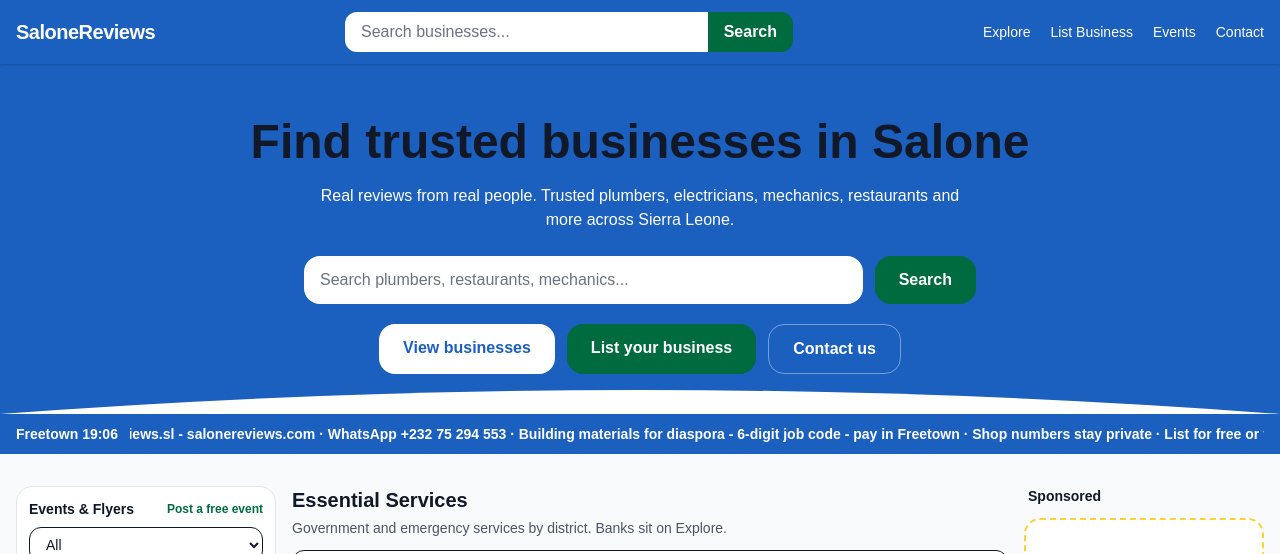
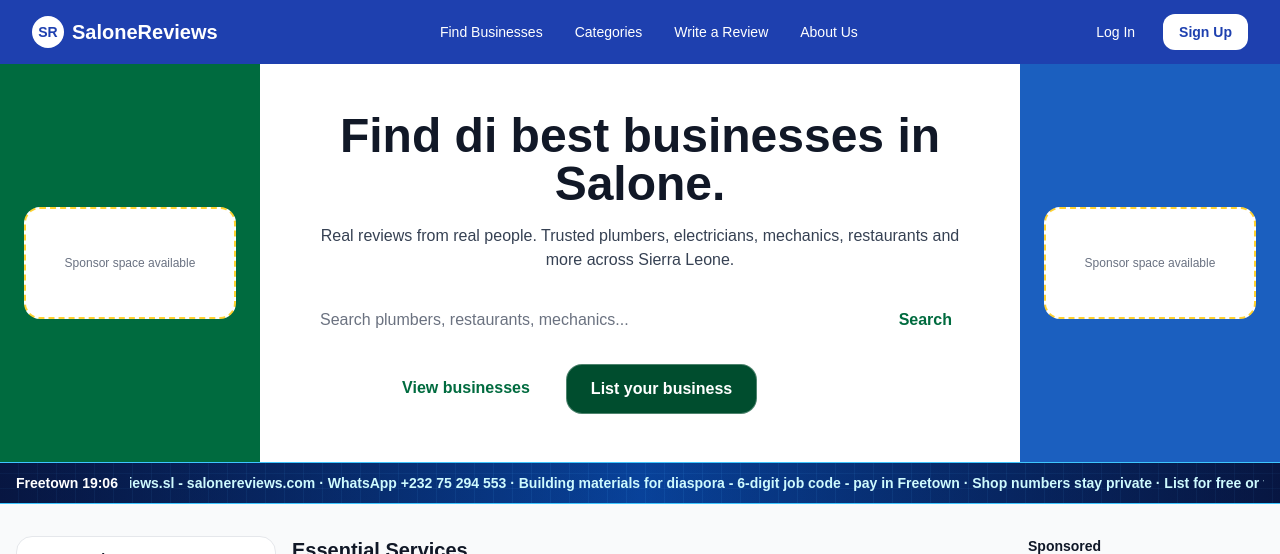
Before and after one commit to haroldbarber18/salone-reviews, a Next.js app: page / in a window 1280 px wide. Shown: the top 554 px of the page. Built offline with nearby package versions, Linux system fonts and the light colour scheme; no server answers; the database is empty.

Commit message:
Restore last working Navbar and home page

```diff
--- a/app/page.tsx
+++ b/app/page.tsx
@@ -1,5 +1,4 @@
 "use client";
-
 import { useEffect, useMemo, useState } from "react";
 import Link from "next/link";
 import { useRouter } from "next/navigation";
@@ -520,26 +519,30 @@ export default function HomePage() {
   const handleAreaFind = (e: React.FormEvent) => {
     e.preventDefault();
     const parts = [findTrade, findArea].map((s) => s.trim()).filter(Boolean);
-    const query = parts.join(" ");
-    router.push(query ? `/explore?q=${encodeURIComponent(query)}` : "/explore");
+    router.push(parts.length ? `/explore?q=${encodeURIComponent(parts.join(" "))}` : "/explore");
   };
 
   return (
     <div className="min-h-screen bg-white flex flex-col">
       <Navbar />
+
       <main className="flex-1">
-        {/* HEADER — blue with curve */}
-        <section className="relative bg-[#1B5FBF] pb-10">
-          <div className="max-w-7xl mx-auto px-4 pt-8 sm:pt-12 text-center">
-            <h1 className="text-3xl sm:text-5xl font-bold mb-3 leading-tight text-white">
-              Find trusted businesses in{" "}
-              <span className="text-[#006B3F]">Salone</span>
+        <section>
+          <div className="grid grid-cols-1 lg:grid-cols-[260px_1fr_260px] items-stretch">
+            <div className="order-2 lg:order-1 bg-white lg:bg-[#006B3F] flex items-center justify-center p-6">
+              <div className="w-full max-w-[260px]">
+                <SponsorCard ad={byPlacement("top1")} compact />
+              </div>
+            </div>
+
+            <div className="order-1 lg:order-2 bg-[#006B3F] lg:bg-white text-center px-3 sm:px-4 py-8 sm:py-12">
+              <h1 className="text-3xl sm:text-5xl font-bold mb-4 text-white lg:text-gray-900">
+                Find di best businesses in Salone.
               </h1>
-            <p className="text-white mb-6 max-w-2xl mx-auto text-sm sm:text-base">
+              <p className="text-white/90 lg:text-gray-700 mb-6 max-w-2xl mx-auto text-sm sm:text-base">
                 Real reviews from real people. Trusted plumbers, electricians,
                 mechanics, restaurants and more across Sierra Leone.
               </p>
-
               <form onSubmit={handleSearch} className="flex flex-col sm:flex-row gap-3 max-w-2xl mx-auto">
                 <input
                   value={search}
@@ -547,18 +550,17 @@ export default function HomePage() {
                   placeholder="Search plumbers, restaurants, mechanics..."
                   className="flex-1 rounded-2xl px-4 py-3 bg-white text-gray-900 outline-none"
                 />
-              <button type="submit" className="bg-[#006B3F] text-white font-semibold px-6 py-3 rounded-2xl">
+                <button type="submit" className="bg-white text-[#006B3F] font-semibold px-6 py-3 rounded-2xl">
                   Search
                 </button>
               </form>
-
               <div className="flex flex-col sm:flex-row gap-3 justify-center mt-5">
-              <Link href="/explore" className="bg-white text-[#1B5FBF] font-semibold px-6 py-3 rounded-2xl">
+                <Link href="/explore" className="bg-white text-[#006B3F] font-semibold px-6 py-3 rounded-2xl">
                   View businesses
                 </Link>
                 <Link
                   href="/list-business"
-                className="bg-[#006B3F] text-white font-semibold px-6 py-3 rounded-2xl"
+                  className="bg-[#004d2e] text-white font-semibold px-6 py-3 rounded-2xl border border-white/30"
                 >
                   List your business
                 </Link>
@@ -571,24 +573,23 @@ export default function HomePage() {
               </div>
             </div>
 
-          {/* Curve */}
-          <div className="absolute bottom-0 left-0 right-0 h-12 overflow-hidden">
-            <svg viewBox="0 0 1440 48" className="w-full h-full" preserveAspectRatio="none">
-              <path d="M0,48 Q720,0 1440,48 L1440,48 L0,48 Z" fill="#ffffff" />
-            </svg>
+            <div className="order-3 bg-[#1B5FBF] flex items-center justify-center p-6">
+              <div className="w-full max-w-[260px]">
+                <SponsorCard ad={byPlacement("top2")} compact />
+              </div>
+            </div>
           </div>
         </section>
 
-        {/* Matching blue ticker bar */}
-        <div className="bg-[#1B5FBF] text-white">
+        <div className="sr-bluebar text-white">
           <div className="max-w-7xl mx-auto px-3 sm:px-4 py-2 flex items-center gap-3">
-            <p className="shrink-0 text-xs sm:text-sm font-semibold text-white">
+            <p className="shrink-0 text-xs sm:text-sm font-semibold">
               Freetown {freetownClock || "--:--"}
               {freetownTemp ? ` · ${freetownTemp}` : ""}
               {freetownSky ? ` ${freetownSky}` : ""}
             </p>
             <div className="flex-1 overflow-hidden">
-              <div className="sr-marquee text-xs sm:text-sm text-white font-semibold">
+              <div className="sr-marquee text-xs sm:text-sm text-cyan-100 font-semibold">
                 {NEWS_LINE}
                 {NEWS_LINE}
               </div>
@@ -605,6 +606,15 @@ export default function HomePage() {
             display: inline-block;
             white-space: nowrap;
             animation: sr-marquee 28s linear infinite;
+          }
+          .sr-bluebar {
+            background:
+              linear-gradient(90deg, rgba(8,24,72,0.55), rgba(0,80,180,0.25), rgba(8,24,72,0.55)),
+              repeating-linear-gradient(90deg, transparent, transparent 18px, rgba(80,180,255,0.12) 18px, rgba(80,180,255,0.12) 19px),
+              repeating-linear-gradient(0deg, transparent, transparent 14px, rgba(80,180,255,0.1) 14px, rgba(80,180,255,0.1) 15px),
+              linear-gradient(90deg, #06143a, #0b3d91, #06143a);
+            border-top: 1px solid #3ec6ff;
+            border-bottom: 1px solid #3ec6ff;
           }
         `}</style>
 
@@ -774,6 +784,7 @@ export default function HomePage() {
               {leftProfile ? <ProfileCard biz={leftProfile} /> : null}
               {leftFeat ? <SideFeaturedCard biz={leftFeat} /> : null}
             </div>
+
             <div>
               {featuredBiz.length > 0 && (
                 <div>
@@ -794,6 +805,7 @@ export default function HomePage() {
                 </div>
               )}
             </div>
+
             <div className="bg-white border border-gray-200 rounded-2xl p-3">
               <p className="text-sm font-bold text-gray-900 mb-2">Real work videos</p>
               <div className="space-y-2">
@@ -901,7 +913,26 @@ export default function HomePage() {
           </div>
         </section>
       </main>
+
       <Footer />
+
+      <script
+        type="application/ld+json"
+        dangerouslySetInnerHTML={{
+          __html: JSON.stringify({
+            "@context": "https://schema.org",
+            "@type": "WebSite",
+            "name": "SaloneReviews",
+            "url": "https://salonereviews.com",
+            "description": "Find trusted businesses and tradesmen across Sierra Leone. Real reviews from real people.",
+            "potentialAction": {
+              "@type": "SearchAction",
+              "target": "https://salonereviews.com/explore?q={search_term_string}",
+              "query-input": "required name=search_term_string"
+            }
+          }),
+        }}
+      />
     </div>
   );
 }
--- a/components/Navbar.tsx
+++ b/components/Navbar.tsx
@@ -2,101 +2,59 @@
 
 import Link from "next/link";
 import { useState } from "react";
-import { useRouter } from "next/navigation";
 
 export default function Navbar() {
-  const router = useRouter();
   const [open, setOpen] = useState(false);
-  const [search, setSearch] = useState("");
-
-  const handleSearch = (e: React.FormEvent) => {
-    e.preventDefault();
-    const q = search.trim();
-    router.push(q ? `/explore?q=${encodeURIComponent(q)}` : "/explore");
-    setOpen(false);
-  };
 
   return (
-    <header className="bg-[#1B5FBF] text-white sticky top-0 z-50 shadow">
-      <div className="max-w-7xl mx-auto px-4 py-3 flex items-center justify-between gap-4">
-        <Link href="/" className="flex items-center gap-2 shrink-0">
-          <span className="text-xl font-bold tracking-tight text-white">SaloneReviews</span>
+    <header className="bg-[#1E40AF] text-white">
+      <div className="max-w-7xl mx-auto px-4 sm:px-6 lg:px-8">
+        <div className="flex items-center justify-between h-16">
+          <Link href="/" className="flex items-center gap-2 font-bold text-xl">
+            <span className="bg-white text-[#1E40AF] rounded-full w-8 h-8 flex items-center justify-center text-sm font-bold">
+              SR
+            </span>
+            SaloneReviews
           </Link>
 
-        <form onSubmit={handleSearch} className="hidden md:flex flex-1 max-w-md">
-          <input
-            value={search}
-            onChange={(e) => setSearch(e.target.value)}
-            placeholder="Search businesses..."
-            className="w-full rounded-l-xl px-4 py-2 text-gray-900 outline-none"
-          />
-          <button
-            type="submit"
-            className="bg-[#006B3F] text-white font-semibold px-4 py-2 rounded-r-xl"
-          >
-            Search
-          </button>
-        </form>
-
-        <nav className="hidden md:flex items-center gap-5 text-sm font-medium text-white">
-          <Link href="/explore" className="hover:text-white/90 text-white">
-            Explore
-          </Link>
-          <Link href="/list-business" className="hover:text-white/90 text-white">
-            List Business
-          </Link>
-          <Link href="/events" className="hover:text-white/90 text-white">
-            Events
-          </Link>
-          <Link href="/contact" className="hover:text-white/90 text-white">
-            Contact
-          </Link>
+          <nav className="hidden md:flex items-center gap-8 text-sm font-medium">
+            <Link href="/explore" className="hover:text-green-300">Find Businesses</Link>
+            <Link href="/categories" className="hover:text-green-300">Categories</Link>
+            <Link href="/write-review" className="hover:text-green-300">Write a Review</Link>
+            <Link href="/about" className="hover:text-green-300">About Us</Link>
           </nav>
 
-        <button
-          type="button"
-          onClick={() => setOpen(!open)}
-          className="md:hidden text-white"
-          aria-label="Menu"
+          <div className="hidden md:flex items-center gap-3">
+            <Link href="/login" className="px-4 py-2 text-sm">Log In</Link>
+            <Link
+              href="/signup"
+              className="bg-white text-[#1E40AF] px-4 py-2 rounded-xl text-sm font-semibold"
             >
+              Sign Up
+            </Link>
+          </div>
+
+          <button className="md:hidden" onClick={() => setOpen(!open)}>
             <svg className="w-6 h-6" fill="none" stroke="currentColor" viewBox="0 0 24 24">
-            {open ? (
-              <path strokeLinecap="round" strokeLinejoin="round" strokeWidth={2} d="M6 18L18 6M6 6l12 12" />
-            ) : (
               <path strokeLinecap="round" strokeLinejoin="round" strokeWidth={2} d="M4 6h16M4 12h16M4 18h16" />
-            )}
             </svg>
           </button>
         </div>
+      </div>
 
       {open && (
-        <div className="md:hidden bg-[#1B5FBF] border-t border-white/20 px-4 py-4 space-y-4">
-          <form onSubmit={handleSearch} className="flex">
-            <input
-              value={search}
-              onChange={(e) => setSearch(e.target.value)}
-              placeholder="Search..."
-              className="flex-1 rounded-l-xl px-3 py-2 text-gray-900 outline-none"
-            />
-            <button type="submit" className="bg-[#006B3F] text-white px-3 py-2 rounded-r-xl font-semibold">
-              Go
-            </button>
-          </form>
-
-          <div className="flex flex-col gap-3 text-sm text-white">
-            <Link href="/explore" onClick={() => setOpen(false)} className="text-white hover:text-white/90">
-              Explore
+        <div className="md:hidden px-4 pb-4 space-y-3 bg-[#1E40AF]">
+          <Link href="/explore" className="block py-2">Find Businesses</Link>
+          <Link href="/categories" className="block py-2">Categories</Link>
+          <Link href="/write-review" className="block py-2">Write a Review</Link>
+          <Link href="/about" className="block py-2">About Us</Link>
+          <Link href="/login" className="block py-2">Log In</Link>
+          <Link
+            href="/signup"
+            className="block py-2 bg-white text-[#1E40AF] text-center rounded-xl font-semibold"
+          >
+            Sign Up
           </Link>
-            <Link href="/list-business" onClick={() => setOpen(false)} className="text-white hover:text-white/90">
-              List Business
-            </Link>
-            <Link href="/events" onClick={() => setOpen(false)} className="text-white hover:text-white/90">
-              Events
-            </Link>
-            <Link href="/contact" onClick={() => setOpen(false)} className="text-white hover:text-white/90">
-              Contact
-            </Link>
-          </div>
         </div>
       )}
     </header>
```
Lines whose indentation alone changed are shown as unchanged.
